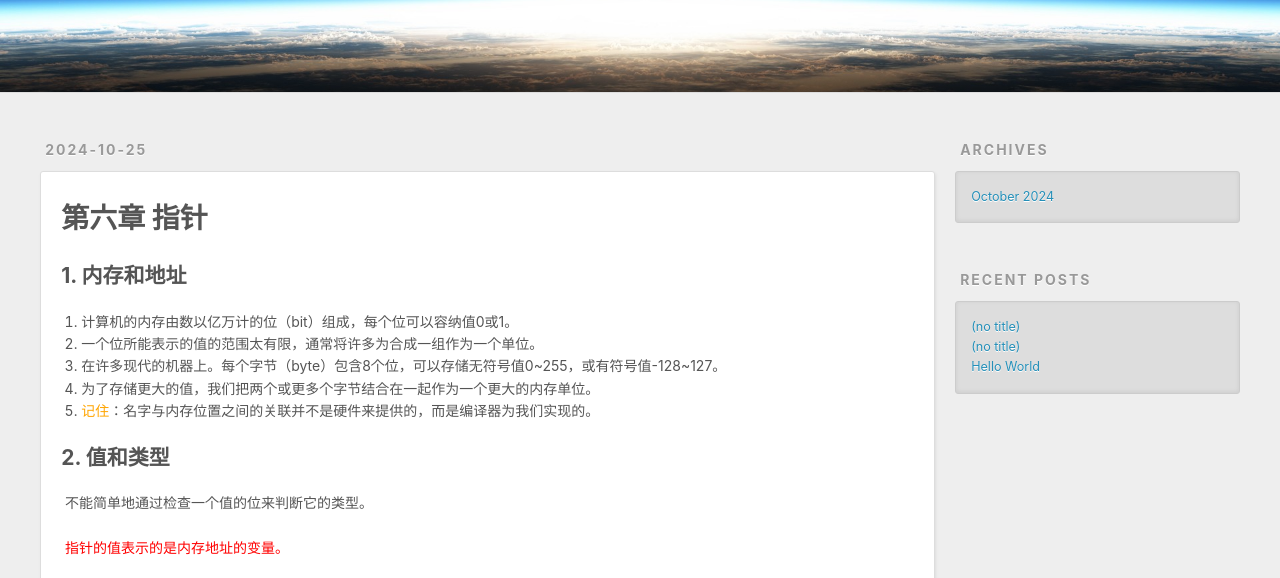
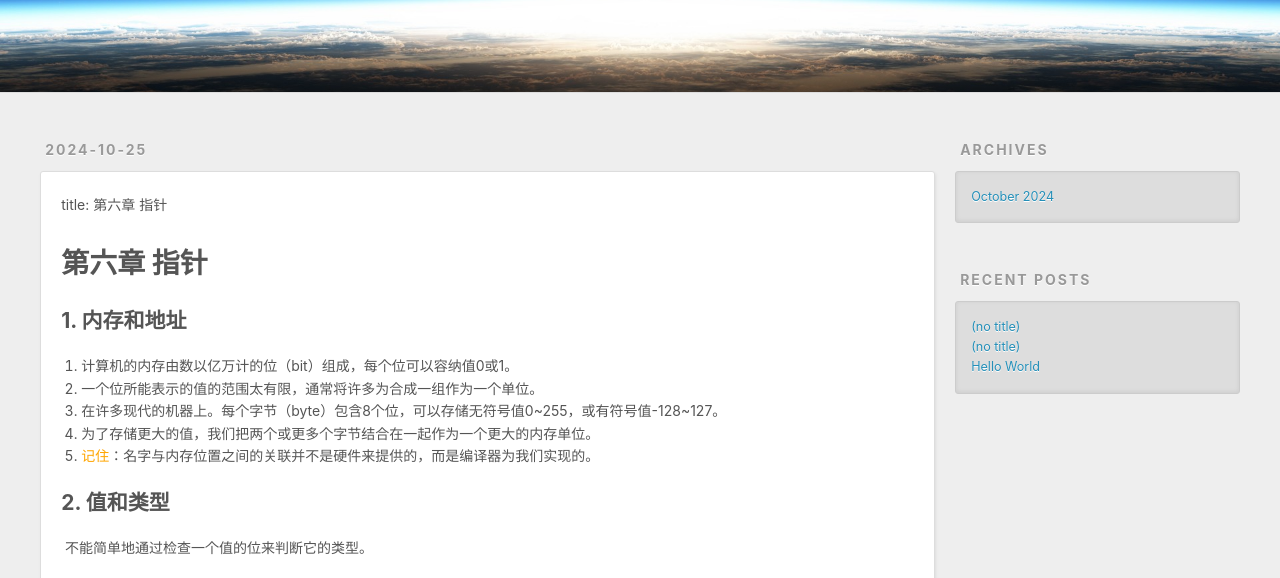
Before and after one commit to xize75/xize.github.io, a plain HTML site: page 2024/10/25/第6章 指针/index.html in a window 1280 px wide. Shown: the part 208-786 px from the top of the page. Drawn offline with Linux system fonts and the light colour scheme.

Commit message:
Site updated: 2024-10-25 16:44:58

```diff
--- a/2024/10/25/第6章 指针/index.html
+++ b/2024/10/25/第6章 指针/index.html
@@ -6,15 +6,15 @@
 
   <title>Hexo</title>
   <meta name="viewport" content="width=device-width, initial-scale=1, shrink-to-fit=no">
-  <meta name="description" content="第六章 指针1. 内存和地址 计算机的内存由数以亿万计的位（bit）组成，每个位可以容纳值0或1。 一个位所能表示的值的范围太有限，通常将许多为合成一组作为一个单位。 在许多现代的机器上。每个字节（byte）包含8个位，可以存储无符号值0~255，或有符号值-128~127。 为了存储更大的值，我们把两个或更多个字节结合在一起作为一个更大的内存单位。 记住：名字与内存位置之间的关联并不是硬件来提供">
+  <meta name="description" content="title: 第六章 指针 第六章 指针1. 内存和地址 计算机的内存由数以亿万计的位（bit）组成，每个位可以容纳值0或1。 一个位所能表示的值的范围太有限，通常将许多为合成一组作为一个单位。 在许多现代的机器上。每个字节（byte）包含8个位，可以存储无符号值0~255，或有符号值-128~127。 为了存储更大的值，我们把两个或更多个字节结合在一起作为一个更大的内存单位。 记住：名字与内存位">
 <meta property="og:type" content="article">
 <meta property="og:title" content="Hexo">
 <meta property="og:url" content="http://example.com/2024/10/25/%E7%AC%AC6%E7%AB%A0%20%E6%8C%87%E9%92%88/index.html">
 <meta property="og:site_name" content="Hexo">
-<meta property="og:description" content="第六章 指针1. 内存和地址 计算机的内存由数以亿万计的位（bit）组成，每个位可以容纳值0或1。 一个位所能表示的值的范围太有限，通常将许多为合成一组作为一个单位。 在许多现代的机器上。每个字节（byte）包含8个位，可以存储无符号值0~255，或有符号值-128~127。 为了存储更大的值，我们把两个或更多个字节结合在一起作为一个更大的内存单位。 记住：名字与内存位置之间的关联并不是硬件来提供">
+<meta property="og:description" content="title: 第六章 指针 第六章 指针1. 内存和地址 计算机的内存由数以亿万计的位（bit）组成，每个位可以容纳值0或1。 一个位所能表示的值的范围太有限，通常将许多为合成一组作为一个单位。 在许多现代的机器上。每个字节（byte）包含8个位，可以存储无符号值0~255，或有符号值-128~127。 为了存储更大的值，我们把两个或更多个字节结合在一起作为一个更大的内存单位。 记住：名字与内存位">
 <meta property="og:locale" content="en_US">
 <meta property="article:published_time" content="2024-10-25T08:31:03.987Z">
-<meta property="article:modified_time" content="2024-10-21T09:15:31.563Z">
+<meta property="article:modified_time" content="2024-10-25T08:44:38.974Z">
 <meta property="article:author" content="John Doe">
 <meta name="twitter:card" content="summary">
 
@@ -83,7 +83,8 @@
 
     <div class="e-content article-entry" itemprop="articleBody">
 
-        <h1 id="第六章-指针"><a href="#第六章-指针" class="headerlink" title="第六章 指针"></a>第六章 指针</h1><h2 id="1-内存和地址"><a href="#1-内存和地址" class="headerlink" title="1. 内存和地址"></a>1. 内存和地址</h2><ol>
+        <p>title: 第六章 指针</p>
+<h1 id="第六章-指针"><a href="#第六章-指针" class="headerlink" title="第六章 指针"></a>第六章 指针</h1><h2 id="1-内存和地址"><a href="#1-内存和地址" class="headerlink" title="1. 内存和地址"></a>1. 内存和地址</h2><ol>
 <li>计算机的内存由数以亿万计的位（bit）组成，每个位可以容纳值0或1。</li>
 <li>一个位所能表示的值的范围太有限，通常将许多为合成一组作为一个单位。</li>
 <li>在许多现代的机器上。每个字节（byte）包含8个位，可以存储无符号值0~255，或有符号值-128~127。</li>
```
Also changed, not shown: index.html (+2 -1 lines).
